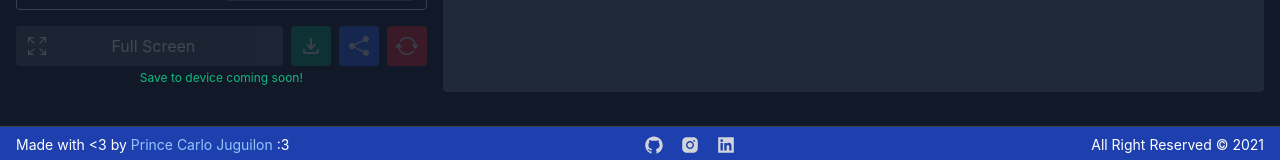
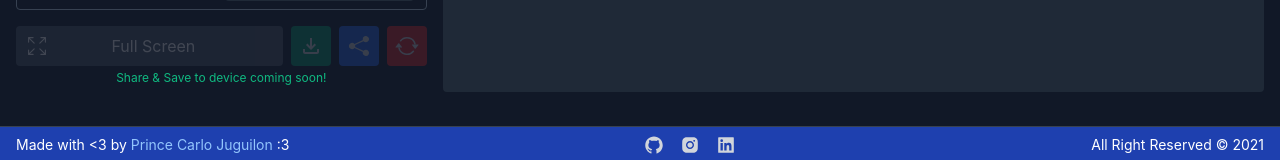
Before and after one commit to princejoogie/css-portrait-gen, a React (Vite) app: page / in a window 1280 px wide. Shown: the part 637-797 px from the top of the page. Built offline with nearby package versions, Linux system fonts and the light colour scheme.

Commit message:
comment features

```diff
--- a/src/pages/Home.tsx
+++ b/src/pages/Home.tsx
@@ -266,8 +266,9 @@ export const Home: React.FC = () => {
                     <MdOutlineFileDownload className="text-2xl" />
                   </button>
                   <button
-                    onClick={() => setShowConfirm(true)}
-                    disabled={!file}
+                    // onClick={() => setShowConfirm(true)}
+                    // disabled={!file}
+                    disabled={true}
                     className="grid w-10 h-10 p-2 text-gray-300 transition-opacity duration-150 bg-blue-600 rounded disabled:opacity-20 disabled:cursor-not-allowed hover:opacity-70 place-items-center"
                   >
                     <BsShareFill className="text-xl" />
@@ -286,7 +287,7 @@ export const Home: React.FC = () => {
                   </button>
                 </div>
                 <span className="block mt-1 text-xs text-center text-green-500">
-                  Save to device coming soon!
+                  Share & Save to device coming soon!
                 </span>
               </div>
             </div>
```
